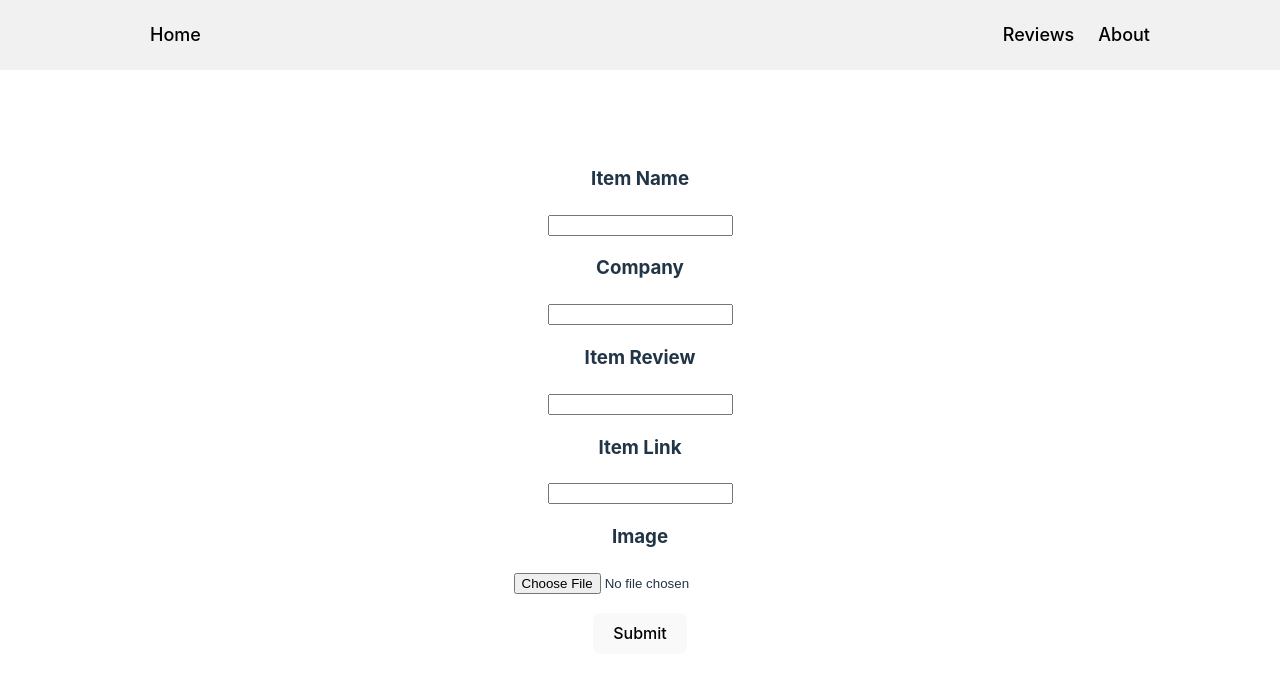
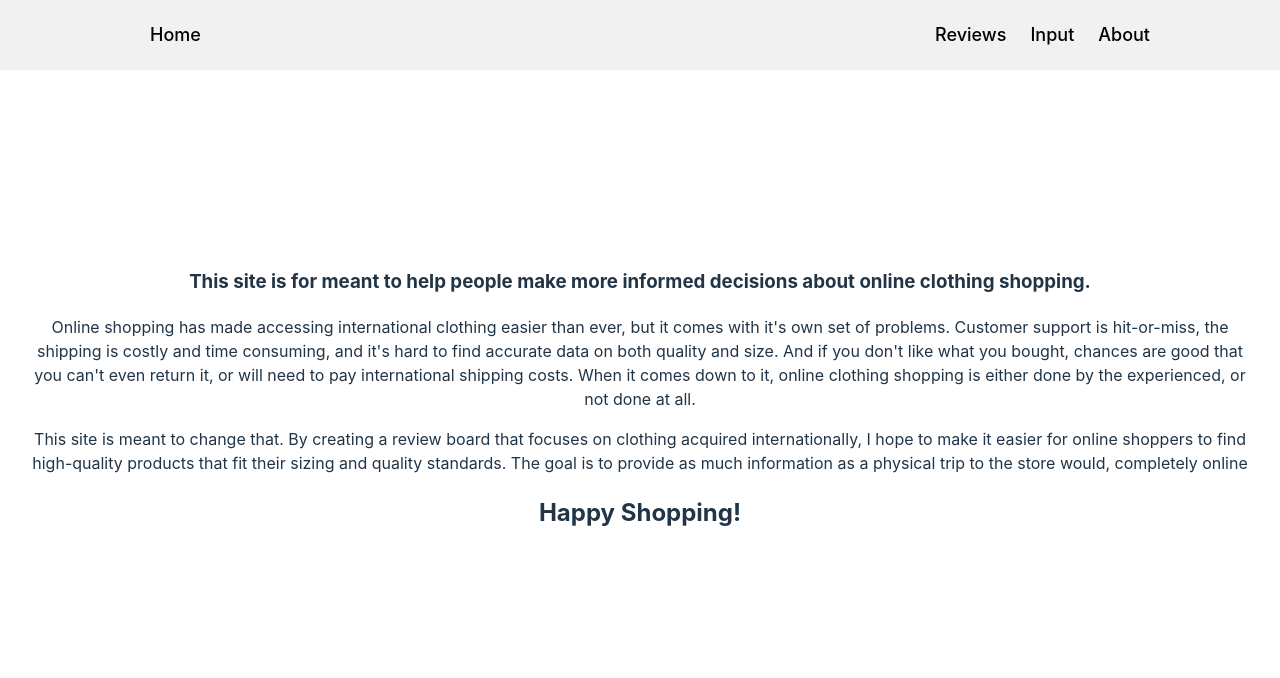
Before and after one commit to thelostpotato27/Fitted, a React (Vite) app: page /About in a window 1280 px wide. Shown: the top 678 px of the page. Built offline with nearby package versions, Linux system fonts and the light colour scheme.

Commit message:
got image preview working

```diff
--- a/package.json
+++ b/package.json
@@ -13,6 +13,8 @@
     "firebase": "^11.1.0",
     "react": "^18.3.1",
     "react-dom": "^18.3.1",
+    "react-image-crop": "^11.0.7",
+    "react-rating-stars-component": "^2.2.0",
     "react-router": "^7.0.2",
     "uuid": "^11.0.3"
   },
@@ -26,6 +28,6 @@
     "eslint-plugin-react-hooks": "^5.0.0",
     "eslint-plugin-react-refresh": "^0.4.14",
     "globals": "^15.12.0",
-    "vite": "^6.0.1"
+    "vite": "^6.0.6"
   }
 }
--- a/src/App.jsx
+++ b/src/App.jsx
@@ -7,6 +7,7 @@ import {app} from "./firebaseConfig"
 import Header from './components/header'
 import Home from './pages/home'
 import About from './pages/About'
+import Input_page from './pages/Input'
 import Reviews from './pages/Reviews'
 
 
@@ -20,6 +21,7 @@ function App() {
           <Route path="/" element={<Header />}>
             <Route index element={<Home />} />
             <Route path="Reviews" element={<Reviews />} />
+            <Route path="Input" element={<Input_page />} />
             <Route path="About" element={<About />} />
           </Route>
         </Routes>
--- a/src/components/getImg.jsx
+++ /dev/null
@@ -1,28 +0,0 @@
-import React, {useState} from "react";
-import {imgDB, txtDB } from "../firebaseConfig";
-import { v4 } from "uuid";
-import { getDownloadURL, ref, uploadBytes } from "firebase/storage";
-
-function GetImg(){
-  const [txt,setTxt] = useState('')
-  const [img,setImg] = useState('')
-
-  const handleUpload = (e) =>{
-    console.log(e.target.files[0])
-    const imgs = ref(imgDB, `Imgs/${v4()}`)
-    uploadBytes(imgs, e.target.files[0]).then(data=>{
-      console.log(data,"imgs")
-      getDownloadURL(data.ref).then(val=>{
-        console.log(val)
-      })
-    })
-  }
-
-  return(
-    <div>
-      <input onChange={(e)=>setTxt(e.target.value)} />
-      <input type="file" onChange={(e)=>handleUpload(e)} />
-    </div>
-  )
-}
-export default GetImg;
--- a/src/components/header.jsx
+++ b/src/components/header.jsx
@@ -11,23 +11,11 @@ function Header(){
         </div>
         <div className="header-right">
           <Link to="/Reviews" > Reviews </Link>
+          <Link to="/Input" > Input </Link>
           <Link to="/about" > About </Link>
         </div>
       </nav>
       <Outlet />
-
-
-      {/* <nav>
-        <ul>
-          <li>
-            <Link to="/" > Home </Link>
-          </li>
-          <li>
-            <Link to="/about" > About </Link>
-          </li>
-        </ul>
-      </nav>
-      <Outlet /> */}
     </>
   )
 }
--- a/src/components/img_input.css
+++ b/src/components/img_input.css
@@ -1,6 +1,10 @@
 .centered-div {
     display: flex;
     justify-content: center;
-    align-items: center;
-    height: 100vh;          /* Full viewport height */
   }
+
+
+.preview-img {
+  width: 50vw;
+
+}
--- a/src/components/img_input.jsx
+++ b/src/components/img_input.jsx
@@ -2,44 +2,62 @@ import './img_input.css'
 import {imgDB, txtDB } from "../firebaseConfig";
 import { getDownloadURL, ref, uploadBytes } from "firebase/storage";
 import { collection, doc, setDoc, getDoc } from "firebase/firestore"
-import { useState, useEffect } from 'react';
+import React, { useState, useEffect } from 'react';
 import { v4 } from "uuid";
+import ReactStars from "react-rating-stars-component";
+
 
 
 function Img_input(){
   const [name,setName] = useState('')
-  const [txt,setTxt] = useState('')
+  const [stars,setStars] = useState('')
   const [url,setUrl] = useState('')
   const [review,setReview] = useState('')
   const [company,setCompany] = useState('')
-  const [img,setImg] = useState('')
+  const [imgSet,setImg] = useState('')
 
   const prepUpload = (e) =>{
-    setImg(e.target.files[0])
+    const file = e.target.files[0];
+    const reader = new FileReader();
 
+    reader.onloadend = () => {
+      setImg(reader.result);
+    };
+
+    reader.onerror = (error) => { console.error("Error reading file:", error); };
+
+    if (file) {
+      reader.readAsDataURL(file);
+      console.log("File uploaded:", file.name);
+    }
   }
 
   const img_upload = async (e) => {
     e.preventDefault();
 
-    if(name == '' || url == '' || review == '' || company == '' || img == ''){
+    if(name == '' || url == '' || review == '' || company == '' || imgSet == '' || stars == ''){
       return
     }
     const imgID = v4()
     const imgs = ref(imgDB, `Imgs/${imgID}`)
-    uploadBytes(imgs, img).then(data=>{
+    uploadBytes(imgs, imgSet).then(data=>{
       console.log(data,"imgs")
       // getDownloadURL(data.ref).then(val=>{
       //   console.log(val)
       // })
     })
-    const reviewID = v4()
-    setDoc(doc(txtDB, "reviews", reviewID), {
+    const clothingID = v4()
+    setDoc(doc(txtDB, "Clothing-item", clothingID), {
       name: name,
       company: company,
-      review: review,
       url: url,
       image: imgID
+    });
+
+    const reviewID = v4()
+    setDoc(doc(txtDB, "Clothing-item", clothingID, "reviews", reviewID), {
+      review: review,
+      rating: stars
     });
 
     setName('')
@@ -47,7 +65,12 @@ function Img_input(){
     setReview('')
     setCompany('')
     setImg('')
+    setStars('')
   }
+
+  const ratingChanged = (newRating) => {
+    setStars(newRating)
+  };
 
   return(
     <div >
@@ -59,12 +82,28 @@ function Img_input(){
 
       <h3>Item Review</h3>
       <input value={review} onChange={(e)=>setReview(e.target.value)} />
+      <div className='centered-div'>
+        <ReactStars
+          count={5}
+          onChange={ratingChanged}
+          size={24}
+          activeColor="#ffd700"
+        />
+      </div>
 
       <h3>Item Link</h3>
       <input value={url} onChange={(e)=>setUrl(e.target.value)} />
 
       <h3>Image</h3>
-      <input type="file" onChange={(e)=>prepUpload(e)} />
+      <div className='centered-div'>
+        <input type="file" onChange={(e)=>prepUpload(e)} />
+      </div>
+
+
+      <h3></h3>
+      {imgSet && <img src={imgSet} className='preview-img' alt="Uploaded" />}
+
+
 
       <h3></h3>
       <button onClick={img_upload}> Submit </button>
--- a/src/pages/About.jsx
+++ b/src/pages/About.jsx
@@ -1,24 +1,14 @@
-// import './About.css'
-import Item from '../components/item-window'
-// import {app} from "../firebaseConfig.jsx"
 import React, { useEffect, useState } from "react";
-
-import GetImg from "../components/getImg"
-import Img_input from "../components/img_input"
-
-import { v4 } from "uuid";
-import { getDownloadURL, ref, uploadBytes } from 'firebase/storage'
-
-import { getStorage } from 'firebase/storage'
-import { getFirestore } from "firebase/firestore"
-
 
 
 function About(){
   return(
     <>
       <div>
-        <Img_input />
+        <h3>This site is for meant to help people make more informed decisions about online clothing shopping. </h3>
+        <p>Online shopping has made accessing international clothing easier than ever, but it comes with it's own set of problems. Customer support is hit-or-miss, the shipping is costly and time consuming, and it's hard to find accurate data on both quality and size. And if you don't like what you bought, chances are good that you can't even return it, or will need to pay international shipping costs. When it comes down to it, online clothing shopping is either done by the experienced, or not done at all.</p>
+        <p>This site is meant to change that. By creating a review board that focuses on clothing acquired internationally, I hope to make it easier for online shoppers to find high-quality products that fit their sizing and quality standards. The goal is to provide as much information as a physical trip to the store would, completely online</p>
+        <h2>Happy Shopping!</h2>
       </div>
     </>
   )
--- a/src/pages/Home.jsx
+++ b/src/pages/Home.jsx
@@ -4,7 +4,6 @@ import Item from '../components/item-window'
 // import {app} from "../firebaseConfig.jsx"
 import React, { useEffect, useState } from "react";
 
-import GetImg from "../components/getImg"
 // import {imgDB, txtDB } from "../firebaseConfig";
 
 import { v4 } from "uuid";
@@ -31,7 +30,6 @@ function Home(){
         </div>
       </div>
 
-      <GetImg/>
       {/* <div>
         <input onChange={(e)=>setTxt(e.target.value)} />
         <input type="file" onChange={(e)=>handleUpload(e)} />
--- /dev/null
+++ b/src/pages/Input.jsx
@@ -0,0 +1,26 @@
+// import './About.css'
+import Item from '../components/item-window'
+// import {app} from "../firebaseConfig.jsx"
+import React, { useEffect, useState } from "react";
+
+import Img_input from "../components/img_input"
+
+import { v4 } from "uuid";
+import { getDownloadURL, ref, uploadBytes } from 'firebase/storage'
+
+import { getStorage } from 'firebase/storage'
+import { getFirestore } from "firebase/firestore"
+
+
+
+function Input_page(){
+  return(
+    <>
+      <div>
+        <Img_input />
+      </div>
+    </>
+  )
+}
+
+export default Input_page;
```
Also changed, not shown: 1 other file (tests, documents, lock files or other folders).
